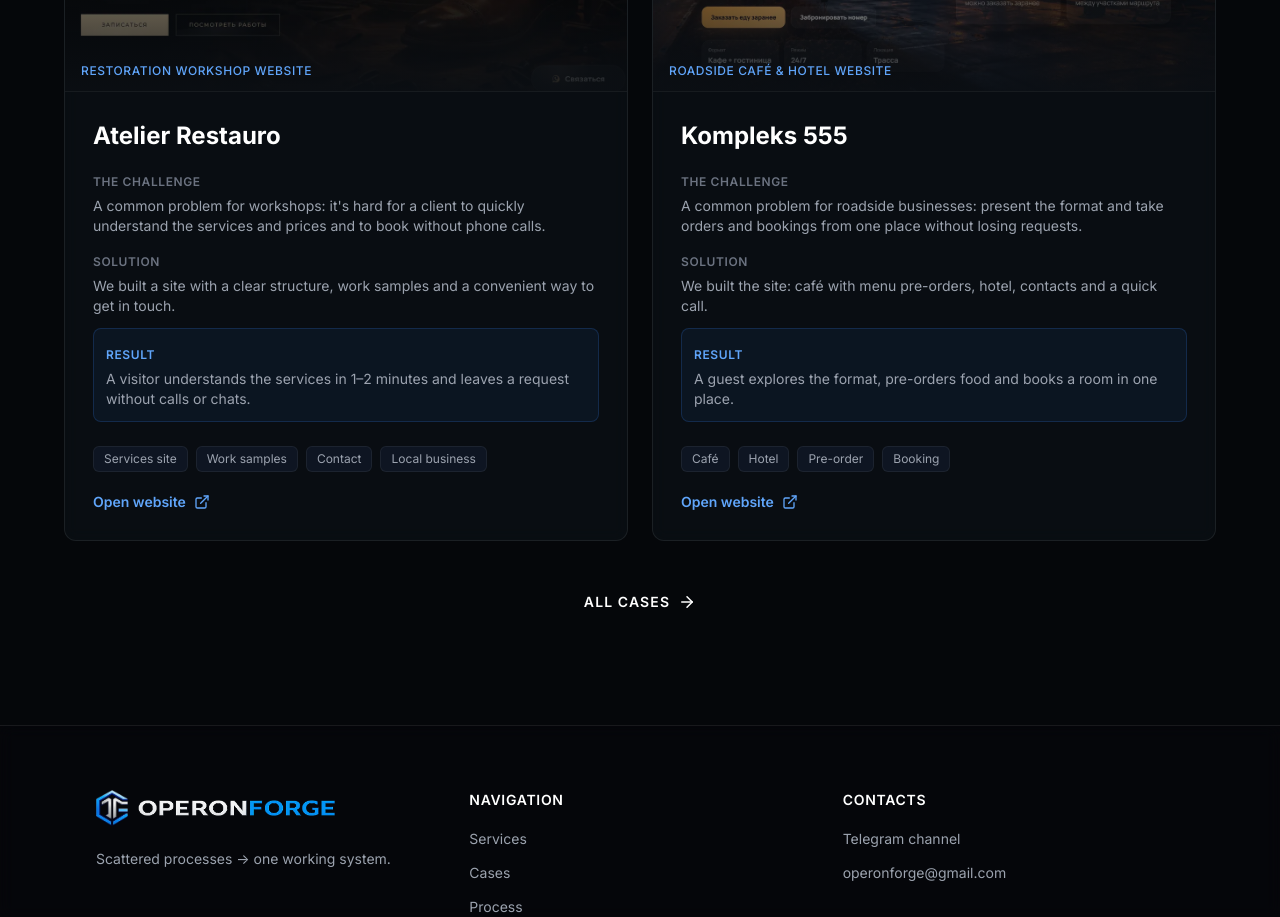
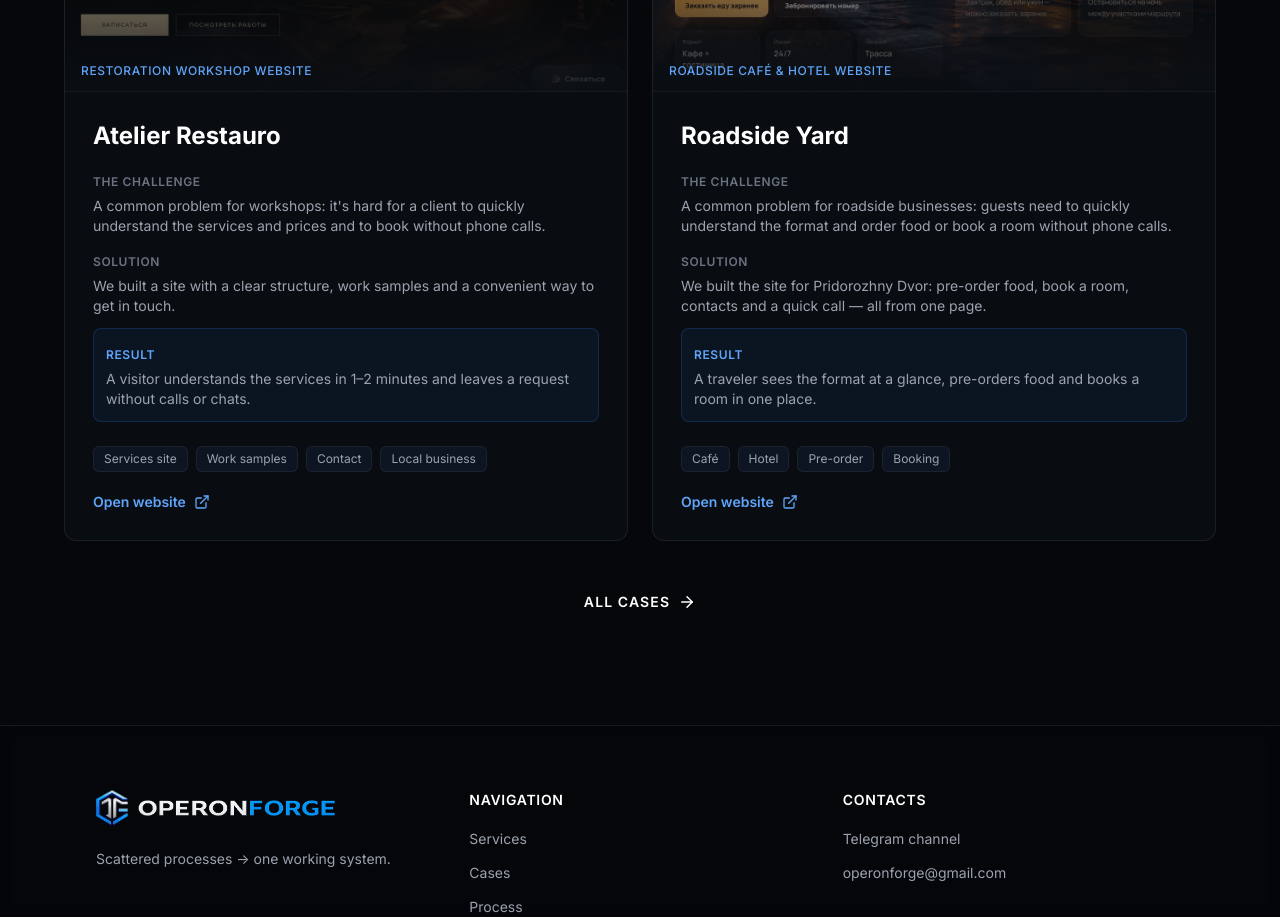
Before and after one commit to OperonForge/operonforge, a React (Vite) app: page / in a window 1280 px wide. Shown: the part 4240-5157 px from the top of the page. Built offline with nearby package versions, Linux system fonts and the light colour scheme; no server answers.

Commit message:
Rebrand Kompleks 555 case to Pridorozhny Dvor
Update portfolio copy and replace the case preview with a fresh
screenshot of the renamed roadside cafe and hotel site.

Co-authored-by: skanjkee <skanjkee@users.noreply.github.com>

```diff
--- a/src/i18n/translations.js
+++ b/src/i18n/translations.js
@@ -242,12 +242,12 @@ export const translations = {
         },
         kompleks: {
           group: 'concept',
-          title: 'Kompleks 555',
+          title: 'Roadside Yard',
           type: 'Roadside café & hotel website',
-          was: 'A common problem for roadside businesses: present the format and take orders and bookings from one place without losing requests.',
-          did: 'We built the site: café with menu pre-orders, hotel, contacts and a quick call.',
+          was: 'A common problem for roadside businesses: guests need to quickly understand the format and order food or book a room without phone calls.',
+          did: 'We built the site for Pridorozhny Dvor: pre-order food, book a room, contacts and a quick call — all from one page.',
           result:
-            'A guest explores the format, pre-orders food and books a room in one place.',
+            'A traveler sees the format at a glance, pre-orders food and books a room in one place.',
           tags: ['Café', 'Hotel', 'Pre-order', 'Booking'],
         },
       },
@@ -532,12 +532,12 @@ export const translations = {
         },
         kompleks: {
           group: 'concept',
-          title: 'Комплекс 555',
+          title: 'Придорожный двор',
           type: 'Сайт придорожного кафе и гостиницы',
-          was: 'Типовая проблема придорожного бизнеса: показать формат и принимать заказы и брони из одного места, не теряя обращений.',
-          did: 'Собрали сайт: кафе с предзаказом меню, гостиница, контакты и быстрый звонок.',
+          was: 'Типовая проблема придорожного бизнеса: гостю нужно быстро понять формат и заказать еду или забронировать номер без звонков.',
+          did: 'Собрали сайт «Придорожный двор»: предзаказ еды, бронирование номера, контакты и быстрый звонок — всё с одной страницы.',
           result:
-            'Гость изучает формат, заказывает еду заранее и бронирует номер в одном месте.',
+            'Путник за пару минут понимает формат, заказывает еду заранее и бронирует номер в одном месте.',
           tags: ['Кафе', 'Гостиница', 'Предзаказ', 'Бронирование'],
         },
       },
```
Also changed, not shown: src/assets/case-cafe555.webp.
